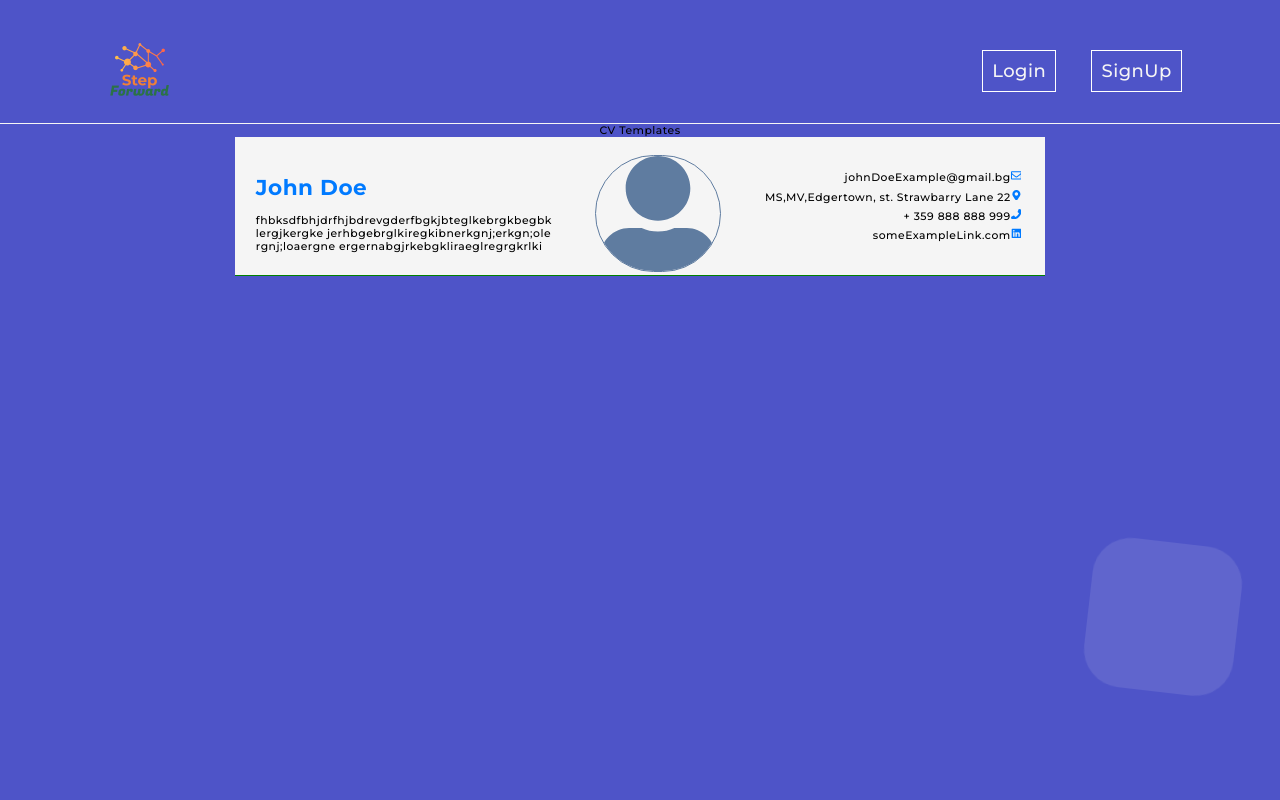
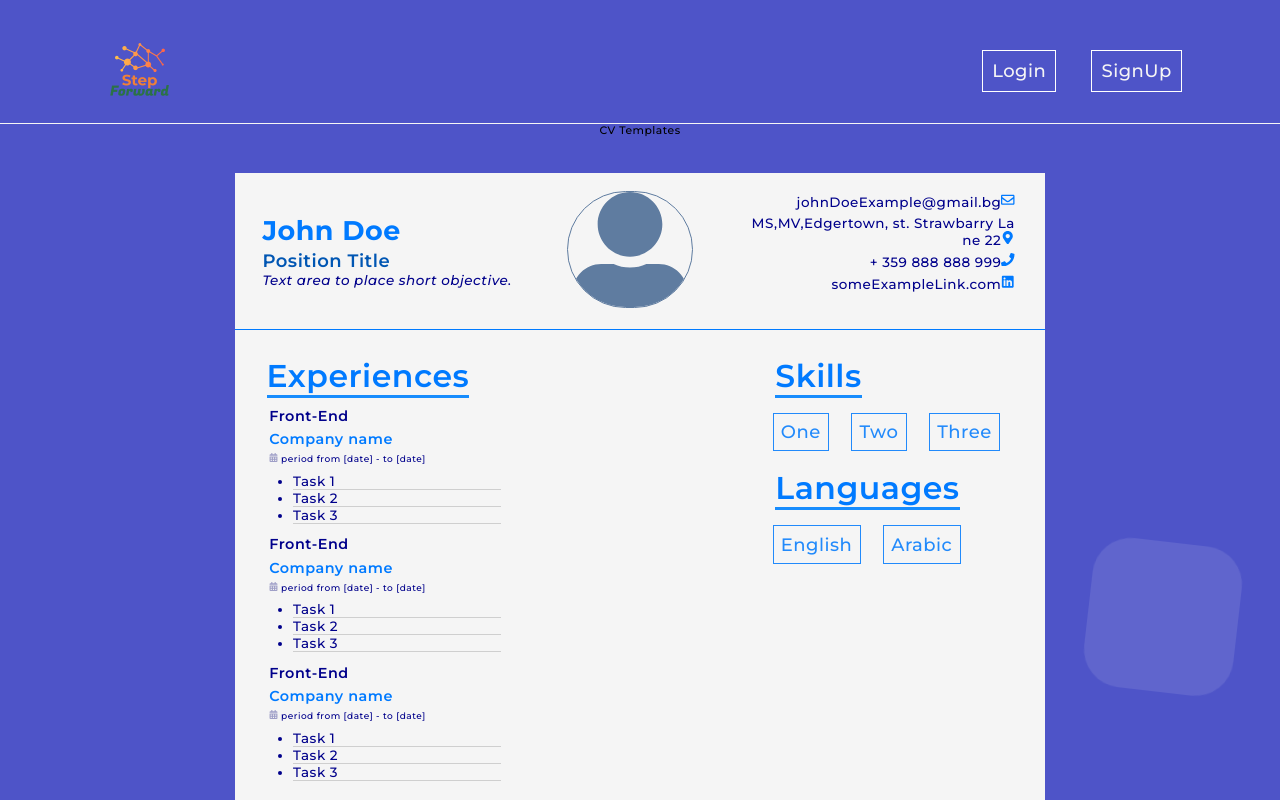
Before and after one commit to vilenaNikolaeva/step-forward, a React (Create React App) app: page /templates in a window 1280 px wide. Shown: the top 800 px of the page. Built offline with nearby package versions, Linux system fonts and the light colour scheme.

Commit message:
first CV  template basic implementation
first CV  template basic implementation

```diff
--- a/src/assets/scss/componentsStyles/templates/CVTemplateOne.module.scss
+++ b/src/assets/scss/componentsStyles/templates/CVTemplateOne.module.scss
@@ -2,11 +2,23 @@
   background-color: whitesmoke;
   width: 90rem;
   text-align: center;
+  color: darkblue;
+  font-size: 1.5rem;
+  margin-top: 4rem;
+  margin-bottom: 4rem;
+
   &-profile {
-      h1{
-        color: #007aff;
-      }
-    border-bottom: 1px solid green;
+    h1 {
+      color: #007aff;
+      margin-bottom: 0.3rem;
+    }
+    label {
+      font-size: 2rem;
+      color: #0056b3;
+      font-weight: 600;
+    }
+    border-bottom: 1px solid #007aff;
+    padding-bottom: 2rem;
     display: flex;
     justify-content: space-between;
     &-objective {
@@ -16,6 +28,9 @@
       margin: auto;
       word-break: break-all;
       max-width: 33rem;
+      span{
+        font-style: italic;
+      }
     }
     &-image {
       margin: auto;
@@ -33,7 +48,7 @@
       text-align: end;
       flex-direction: column;
       margin: auto;
-      word-break: break-word;
+      word-break: break-all;
       max-width: 30rem;
       align-self: center;
       span {
@@ -44,4 +59,96 @@
       }
     }
   }
+  &-cvContent {
+    display: flex;
+    justify-content: space-between;
+    text-align: start;
+
+    &-leftBox {
+      margin-top: 3rem;
+      flex-direction: column;
+      margin-bottom: 7rem;
+      &-education{
+        margin-top: 3rem;
+      }
+      &-experience,
+      &-education {
+        label {
+          font-size: 3.5rem;
+          border-bottom: 3px solid #178cfd;
+          width: 100%;
+          color: #007aff;
+          font-weight: 600;
+          margin: 3.5rem;
+        }
+
+        &-content {
+          margin-top: 1rem;
+          word-break: break-all;
+          padding: 0;
+          display: flex;
+          flex-direction: column;
+          span:nth-child(1) {
+            font-weight: 600;
+          }
+          span:nth-child(2) {
+            font-weight: 600;
+            color: #007aff;
+          }
+          span:nth-child(3) {
+            font-size: 1rem;
+          }
+          span {
+            font-size: 1.6rem;
+            padding: 0.3rem;
+            margin-left: 3.5rem;
+            svg {
+              color: #9f9fc7;
+            }
+          }
+          ul {
+            margin-left: 2rem;
+            margin-top: 0;
+            margin-bottom: 0;
+            li {
+              border-bottom: 1px solid rgb(207, 207, 207);
+            }
+          }
+        }
+      }
+    }
+
+    &-rightBox {
+      flex-direction: column;
+      margin-top: 3rem;
+      margin-bottom: 7rem;
+      margin-right: 5rem;
+      &-skills,
+      &-languages {
+        label {
+          font-size: 3.5rem;
+          border-bottom: 3px solid #178cfd;
+          width: 100%;
+          color: #007aff;
+          font-weight: 600;
+          margin: 4rem;
+        }
+      }
+      &-skills,
+      &-languages {
+        &-list {
+          display: flex;
+          margin-left: 1.2rem;
+        }
+      }
+      p {
+        flex-direction: row;
+        font-size: 2rem;
+        padding: 0.8rem;
+        margin-left: 2.5rem;
+        border:1px solid  #228afb;
+        color: #228afb;
+      }
+    }
+  }
 }
--- a/src/components/templates/CVTemplateOne.js
+++ /dev/null
@@ -1,87 +0,0 @@
-import React from "react";
-
-import styles from "../../assets/scss/componentsStyles/templates/CVTemplateOne.module.scss";
-import {
-  FaLinkedin,
-  FaMapMarkerAlt,
-  FaPhone,
-  FaRegEnvelope,
-  FaUserAlt,
-} from "react-icons/fa";
-
-const CVTemplateOne = () => {
-  return (
-    <div className={styles.templateOne}>
-      <div className={styles["templateOne-profile"]}>
-        <div className={styles["templateOne-profile-objective"]}>
-          <h1> John Doe</h1>
-          <span>fhbksdfbhjdrfhjbdrevgderfbgkjbteglkebrgkbegbklergjkergke
-            jerhbgebrglkiregkibnerkgnj;erkgn;olergnj;loaergne
-            ergernabgjrkebgkliraeglregrgkrlki
-          </span>
-        </div>
-        <div className={styles["templateOne-profile-image"]}>
-          {/* <img alt="user Imagae"></img> */}
-          <FaUserAlt width={100} height={100} />
-        </div>
-        <div className={styles["templateOne-profile-info"]}>
-          <span>
-            johnDoeExample@gmail.bg
-            <FaRegEnvelope />
-          </span>
-          <span>
-            MS,MV,Edgertown, st. Strawbarry Lane 22
-            <FaMapMarkerAlt />
-          </span>
-          <span>
-           + 359 888 888 999
-            <FaPhone />
-          </span>
-          <span>
-            someExampleLink.com
-            <FaLinkedin />
-          </span>
-        </div>
-      </div>
-      {/* <div className={styles['templateOne-cvContent']}>
-        <div className={styles["templateOne-objective"]}>
-          <span>Objective</span>
-        </div>
-        <div className={styles["templateOne-experience"]}>
-          <label>Experiences</label>
-          <div>
-            <span>Experience № 1</span>
-          </div>
-          <div>
-            <span>Experience № 2</span>
-          </div>
-          <div>
-            <span>Experience № 3</span>
-          </div>
-        </div>
-        <div className={styles["templateOne-edication"]}>
-          <label>Educations and courses</label>
-          <div>
-            <span>University № 1</span>
-          </div>
-          <div>
-            <span>Trainings</span>
-          </div>
-        </div>
-        <div className={styles["templateOne-skills"]}>
-          <label>Skills</label>
-          <p>One</p>
-          <p>Two</p>
-          <p>Three</p>
-        </div>
-        <div className={styles["templateOne-languages"]}>
-          <label>Languages</label>
-          <p>English</p>
-          <p>Arabic</p>
-        </div>
-      </div> */}
-    </div>
-  );
-};
-
-export default CVTemplateOne;
--- /dev/null
+++ b/src/components/templates/templateOne/CVTemplateOne.js
@@ -0,0 +1,92 @@
+import React from "react";
+import ExperienceContent from './ExperienceContent';
+import EducationContent from './EducationContent';
+
+import {
+  FaLinkedin,
+  FaMapMarkerAlt,
+  FaPhone,
+  FaRegEnvelope,
+  FaUserAlt,
+} from "react-icons/fa";
+import styles from "../../../assets/scss/componentsStyles/templates/CVTemplateOne.module.scss";
+
+const CVTemplateOne = () => {
+  return (
+    <div className={styles.templateOne}>
+      <div className={styles["templateOne-profile"]}>
+        <div className={styles["templateOne-profile-objective"]}>
+          <h1> John Doe</h1>
+          <label>Position Title</label>
+          <span>Text area to place short objective.</span>
+        </div>
+        <div className={styles["templateOne-profile-image"]}>
+          {/* <img alt="user Imagae"></img> */}
+          <FaUserAlt width={100} height={100} />
+        </div>
+        <div className={styles["templateOne-profile-info"]}>
+          <span>
+            johnDoeExample@gmail.bg
+            <FaRegEnvelope />
+          </span>
+          <span>
+            MS,MV,Edgertown, st. Strawbarry Lane 22
+            <FaMapMarkerAlt />
+          </span>
+          <span>
+            + 359 888 888 999
+            <FaPhone />
+          </span>
+          <span>
+            someExampleLink.com
+            <FaLinkedin />
+          </span>
+        </div>
+      </div>
+      <div className={styles["templateOne-cvContent"]}>
+        <div className={styles["templateOne-cvContent-leftBox"]}>
+          <div className={styles["templateOne-cvContent-leftBox-experience"]}>
+            <label>Experiences</label>
+            <div className={styles["templateOne-cvContent-leftBox-experience-content"]}>
+             <ExperienceContent/>
+            </div>
+            <div className={styles["templateOne-cvContent-leftBox-experience-content"]}>
+            <ExperienceContent/>
+            </div>
+            <div className={styles["templateOne-cvContent-leftBox-experience-content"]}>
+            <ExperienceContent/>
+            </div>
+          </div>
+          <div className={styles["templateOne-cvContent-leftBox-education"]}>
+            <label>Education</label>
+            <div className={styles["templateOne-cvContent-leftBox-education-content"]} >
+            <EducationContent/>
+            </div>
+            <div className={styles["templateOne-cvContent-leftBox-education-content"]}>
+            <EducationContent/>
+            </div>
+          </div>
+        </div>
+        <div className={styles["templateOne-cvContent-rightBox"]}>
+          <div className={styles["templateOne-cvContent-rightBox-skills"]}>
+            <label>Skills</label>
+          <div className={styles["templateOne-cvContent-rightBox-skills-list"]}>
+            <p>One</p>
+            <p>Two</p>
+            <p>Three</p>
+            </div>
+          </div>
+          <div className={styles["templateOne-cvContent-rightBox-languages"]}>
+            <label>Languages</label>
+            <div className={styles["templateOne-cvContent-rightBox-languages-list"]}>
+              <p>English</p>
+              <p>Arabic</p>
+            </div>
+          </div>
+        </div>
+      </div>
+    </div>
+  );
+};
+
+export default CVTemplateOne;
--- /dev/null
+++ b/src/components/templates/templateOne/EducationContent.js
@@ -0,0 +1,18 @@
+import React from "react";
+import { FaCalendarAlt } from 'react-icons/fa';
+
+const EducationContent =()=>{
+    return (
+        <>
+        <span>Title</span>
+        <span>University / Training</span>
+        <span> <FaCalendarAlt /> period from [date] - to [date] </span>
+        <ul>
+            <li>Course 1 </li>
+            <li>Course 2 </li>
+        </ul>
+        </>
+    )
+}
+
+export default EducationContent;
--- /dev/null
+++ b/src/components/templates/templateOne/ExperienceContent.js
@@ -0,0 +1,19 @@
+import React from "react";
+import { FaCalendarAlt } from "react-icons/fa";
+
+const ExperinceContent = () => {
+  return (
+    <>
+      <span>Front-End</span>
+      <span> Company name</span>
+      <span> <FaCalendarAlt /> period from [date] - to [date] </span>
+      <span placeholder="Job responsibility ..."></span>
+      <ul placeholder="тasks and achievements...">
+        <li>Task 1 </li>
+        <li>Task 2 </li>
+        <li>Task 3 </li>
+      </ul>
+    </>
+  );
+};
+export default ExperinceContent;
--- a/src/components/user/ProfileContent/Templates.js
+++ b/src/components/user/ProfileContent/Templates.js
@@ -1,5 +1,5 @@
 import React from "react";
-import CVTemplateOne from "../../templates/CVTemplateOne";
+import CVTemplateOne from "../../templates/templateOne/CVTemplateOne";
 
 const Templates = () => {
   return (
```
